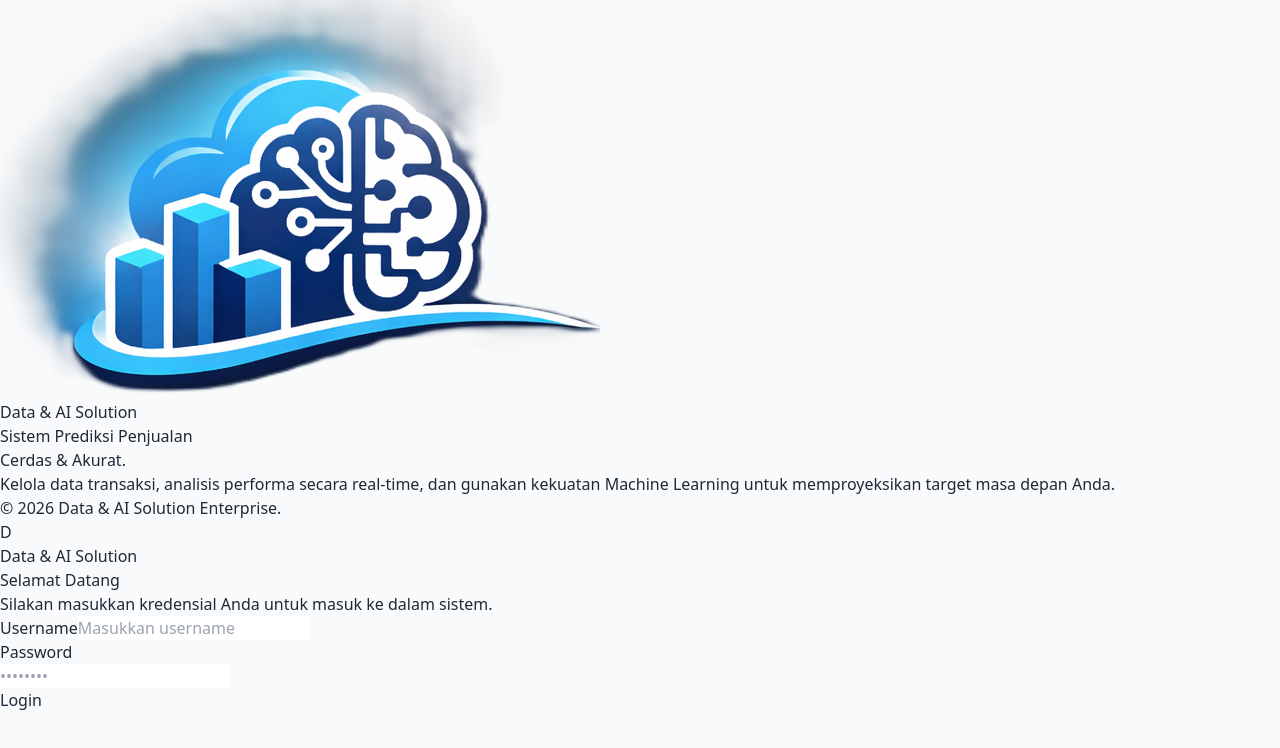
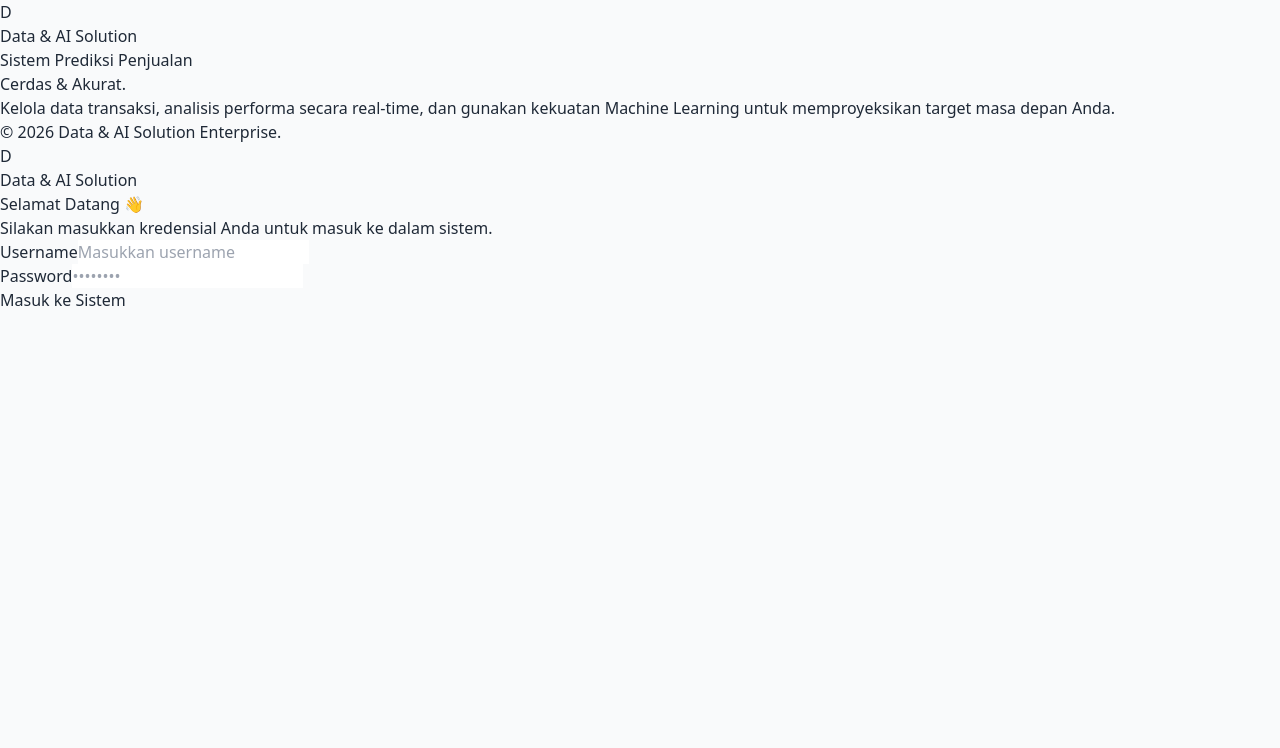
Before and after one commit to dimasmhmd/frontend, a React (Vite) app: page / in a window 1280 px wide. Shown: the top 748 px of the page. Built offline with nearby package versions, Linux system fonts and the light colour scheme.

Commit message:
Update Login.jsx

```diff
--- a/src/pages/Login.jsx
+++ b/src/pages/Login.jsx
@@ -6,6 +6,7 @@ export const Login = ({ onLoginSuccess }) => {
   const [password, setPassword] = useState('');
   const [loading, setLoading] = useState(false);
   const [errorMsg, setErrorMsg] = useState('');
+  const [isSuccess, setIsSuccess] = useState(false); // STATE BARU: Indikator sukses
 
   const handleLogin = async (e) => {
     e.preventDefault();
@@ -13,36 +14,55 @@ export const Login = ({ onLoginSuccess }) => {
     setErrorMsg('');
 
     try {
-      // Menggunakan API Backend Asli (Tanpa Mock Data)
+      // Menggunakan VITE_API_URL agar otomatis menembak server Azure saat online
       const response = await fetch(import.meta.env.VITE_API_URL + '/api/login', {
         method: 'POST',
         headers: { 'Content-Type': 'application/json' },
         body: JSON.stringify({ username, password })
       });
+
       const data = await response.json();
 
       if (response.ok) {
+        // Validasi ekstra: Pastikan token benar-benar dikirim dari server
+        if (!data.token) {
+          setErrorMsg('Sistem tidak memberikan token sesi. Hubungi administrator.');
+          setLoading(false);
+          return;
+        }
+
+        // ====================================================================
+        // FIX UTAMA: Menyimpan token JWT & Data User ke sessionStorage browser
+        // ====================================================================
         sessionStorage.setItem('sales_app_token', data.token);
-        onLoginSuccess(data.user);
+        sessionStorage.setItem('sales_app_user', JSON.stringify(data.user));
+
+        // Ubah state tombol menjadi sukses
+        setIsSuccess(true);
+
+        // Beri jeda 1 detik agar UI tidak langsung "berkedip" jika terjadi error 403
+        setTimeout(() => {
+           onLoginSuccess(data.user);
+        }, 1000);
+
       } else {
-        setErrorMsg(data.error || 'Login gagal. Periksa username dan password Anda.');
+        setErrorMsg(data.error || 'Login gagal. Silakan coba lagi.');
+        setLoading(false);
       }
     } catch (err) {
-      setErrorMsg('Tidak dapat terhubung ke server database backend.');
-      console.error(err);
-    } finally {
+      setErrorMsg('Tidak dapat terhubung ke server backend.');
       setLoading(false);
     }
   };
 
   return (
     <div className="min-h-screen w-full flex bg-slate-50 font-sans">
+
       {/* BAGIAN KIRI: Branding */}
       <div className="hidden lg:flex flex-col justify-between w-1/2 bg-blue-600 text-white p-12 relative overflow-hidden">
         <div className="relative z-10">
           <div className="flex items-center gap-3 mb-12">
-            {/* <div className="w-10 h-10 bg-white rounded-lg flex items-center justify-center text-blue-600 font-bold text-xl">DM</div> */}
-            <img className="w-10 h-10 bg-white rounded-lg flex items-center justify-center text-blue-600 font-bold text-xl" src="/icon-data-ai.png" alt="Logo" />
+            <div className="w-10 h-10 bg-white rounded-lg flex items-center justify-center text-blue-600 font-bold text-xl">D</div>
             <h1 className="text-2xl font-bold tracking-tight">Data & AI <span className="text-blue-300">Solution</span></h1>
           </div>
           <h2 className="text-4xl font-bold leading-tight mb-4 mt-20">Sistem Prediksi Penjualan <br/> Cerdas & Akurat.</h2>
@@ -60,8 +80,9 @@ export const Login = ({ onLoginSuccess }) => {
             <div className="w-8 h-8 bg-blue-600 rounded flex items-center justify-center text-white font-bold">D</div>
             <h1 className="text-xl font-bold text-slate-900 tracking-tight">Data & AI <span className="text-blue-600">Solution</span></h1>
           </div>
+
           <div className="mb-8">
-            <h2 className="text-3xl font-black text-slate-900 mb-2">Selamat Datang</h2>
+            <h2 className="text-3xl font-black text-slate-900 mb-2">Selamat Datang 👋</h2>
             <p className="text-slate-500">Silakan masukkan kredensial Anda untuk masuk ke dalam sistem.</p>
           </div>
 
@@ -75,20 +96,24 @@ export const Login = ({ onLoginSuccess }) => {
           <form onSubmit={handleLogin} className="space-y-5">
             <div>
               <label className="block text-sm font-bold text-slate-700 mb-1.5">Username</label>
-              <input type="text" required value={username} onChange={(e) => setUsername(e.target.value)} placeholder="Masukkan username" className="w-full px-4 py-3 rounded-lg border border-slate-200 bg-slate-50 text-slate-900 focus:bg-white focus:ring-2 focus:ring-blue-500 focus:border-blue-500 outline-none transition-all" />
+              <input type="text" required value={username} onChange={(e) => setUsername(e.target.value)} disabled={isSuccess} placeholder="Masukkan username" className="w-full px-4 py-3 rounded-lg border border-slate-200 bg-slate-50 text-slate-900 focus:bg-white focus:ring-2 focus:ring-blue-500 focus:border-blue-500 outline-none transition-all disabled:opacity-50" />
             </div>
             <div>
-              <div className="flex justify-between items-center mb-1.5">
-                <label className="block text-sm font-bold text-slate-700">Password</label>
-              </div>
-              <input type="password" required value={password} onChange={(e) => setPassword(e.target.value)} placeholder="••••••••" className="w-full px-4 py-3 rounded-lg border border-slate-200 bg-slate-50 text-slate-900 focus:bg-white focus:ring-2 focus:ring-blue-500 focus:border-blue-500 outline-none transition-all" />
+              <label className="block text-sm font-bold text-slate-700 mb-1.5">Password</label>
+              <input type="password" required value={password} onChange={(e) => setPassword(e.target.value)} disabled={isSuccess} placeholder="••••••••" className="w-full px-4 py-3 rounded-lg border border-slate-200 bg-slate-50 text-slate-900 focus:bg-white focus:ring-2 focus:ring-blue-500 focus:border-blue-500 outline-none transition-all disabled:opacity-50" />
             </div>
-            <button type="submit" disabled={loading} className="w-full bg-blue-600 hover:bg-blue-700 text-white font-bold py-3 px-4 rounded-lg shadow-md hover:shadow-lg transition-all disabled:opacity-70 flex justify-center items-center gap-2 mt-4">
-              {loading ? 'Memverifikasi...' : 'Login'}
+
+            {/* Tombol dengan indikator status dinamis */}
+            <button type="submit" disabled={loading || isSuccess} className={`w-full font-bold py-3 px-4 rounded-lg shadow-md transition-all flex justify-center items-center gap-2 mt-4 ${isSuccess ? 'bg-emerald-500 text-white' : 'bg-blue-600 hover:bg-blue-700 text-white hover:shadow-lg disabled:opacity-70'}`}>
+              {loading && !isSuccess && <div className="w-4 h-4 border-2 border-white/30 border-t-white rounded-full animate-spin"></div>}
+              {isSuccess && <svg className="w-5 h-5" fill="none" stroke="currentColor" viewBox="0 0 24 24"><path strokeLinecap="round" strokeLinejoin="round" strokeWidth="2" d="M5 13l4 4L19 7"></path></svg>}
+              {isSuccess ? 'Login Berhasil! Mengalihkan...' : loading ? 'Memverifikasi...' : 'Masuk ke Sistem'}
             </button>
+
           </form>
         </div>
       </div>
+
     </div>
   );
 };
```
